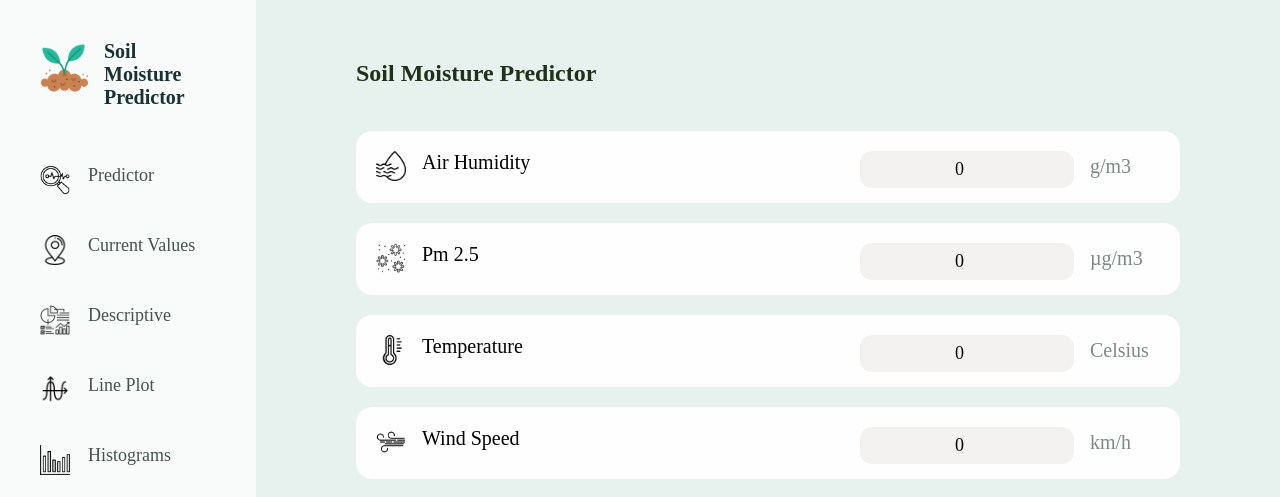
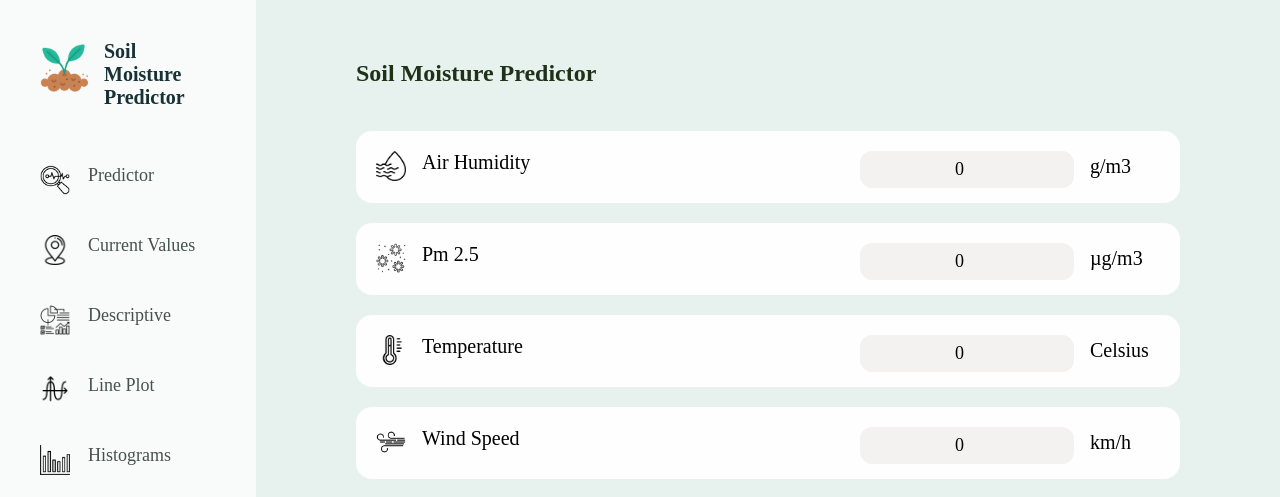
Before and after one commit to mjrchy/soil-moisture-predictor, a React (Create React App) app in the folder frontend/: page / in a window 1280 px wide. Shown: the top 497 px of the page. Built offline with nearby package versions, Linux system fonts and the light colour scheme; no server answers.

Commit message:
edit text color

```diff
--- a/frontend/src/components/input_predictor/InputPredictor.css
+++ b/frontend/src/components/input_predictor/InputPredictor.css
@@ -17,7 +17,6 @@
     grid-template-columns: 230px 70px;
     margin-right: 20px;
     margin-top: 4px;
-    color: #7E8983;
 }
 
 .input-predictor .values-name {
```
